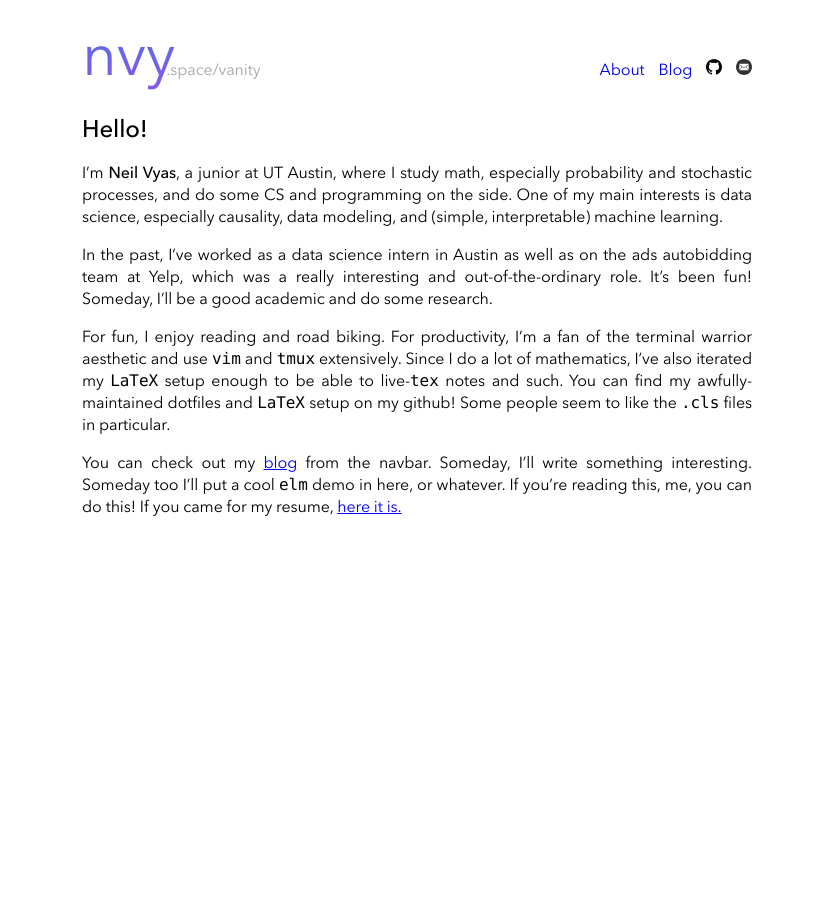
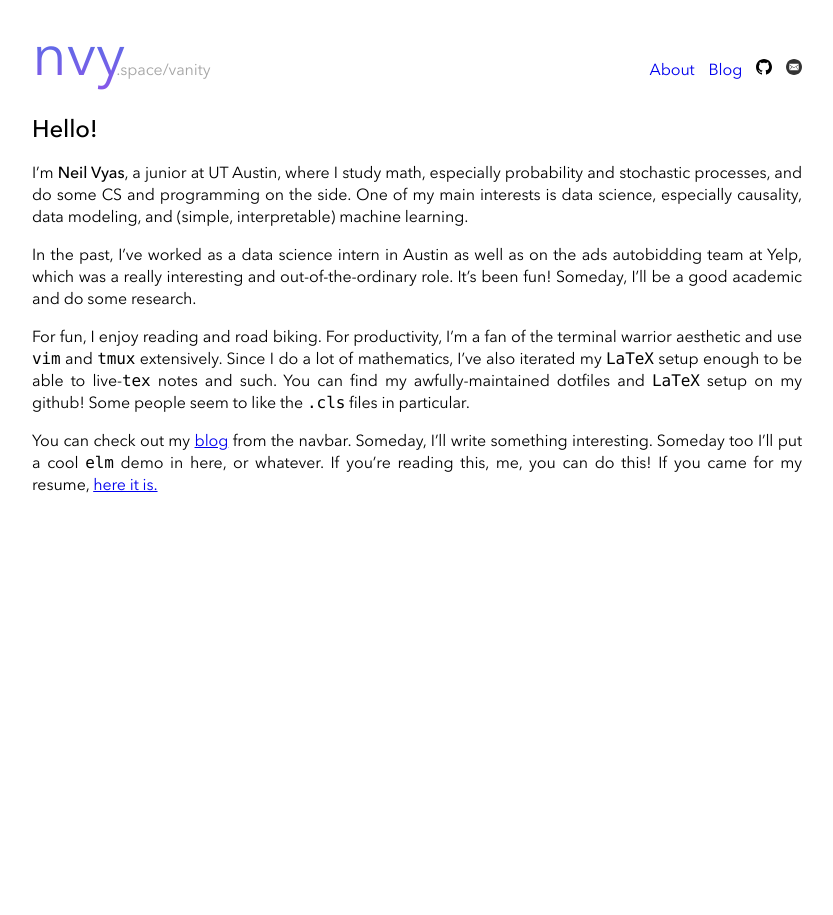
Before and after one commit to neilvyas/neilvyas.github.io, a Jekyll site: the page built from index.md, in a window 1280 px wide. Shown: the whole page, without its empty margins (223-1056 px from the left). Built offline with Jekyll 4.4.1, drawn with Linux system fonts in a browser that asks for light colours.

Commit message:
embiggen

```diff
--- a/css/main.css
+++ b/css/main.css
@@ -45,7 +45,7 @@ code {
 }
 .page {
   // height: 100%;
-    max-width: 670px;
+    max-width: 770px;
     margin-left: auto;
     margin-right: auto;
 }
```
